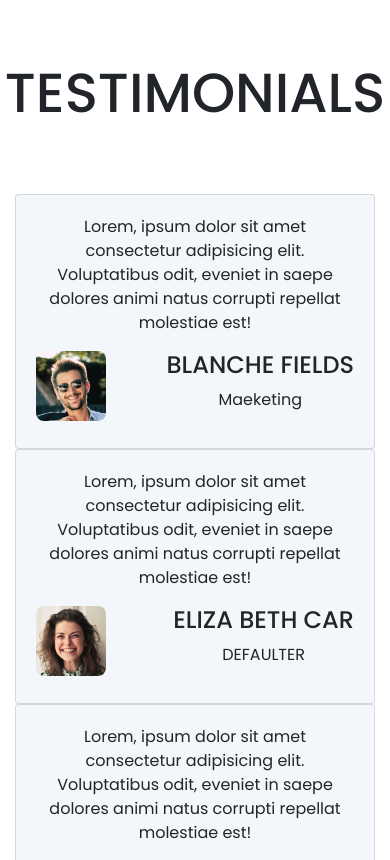
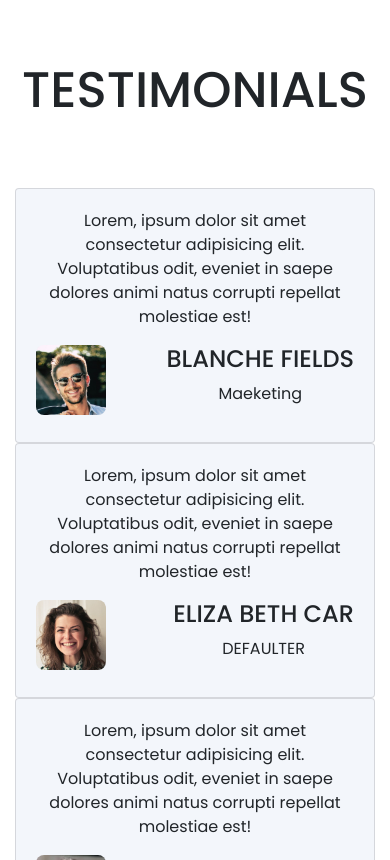
Before and after one commit to rayannaeem786/RayyanHandler.github.io, a plain HTML site: page index.html in a window 390 px wide. Shown: the part 6507-7367 px from the top of the page. Drawn offline with nearby package versions, Linux system fonts and the light colour scheme.

Commit message:
Update style.css

```diff
--- a/css/style.css
+++ b/css/style.css
@@ -697,11 +697,9 @@ iframe{
 	height: auto;
 	resize: none;
 	}
-	#mynavbar{
-		/* position: absolute;
-	top: 80%;
-	 */
 
+	.test-head h3{
+font-size: 50px;
 	}
 	.market-left h2{
 		font-size:48px;
```
